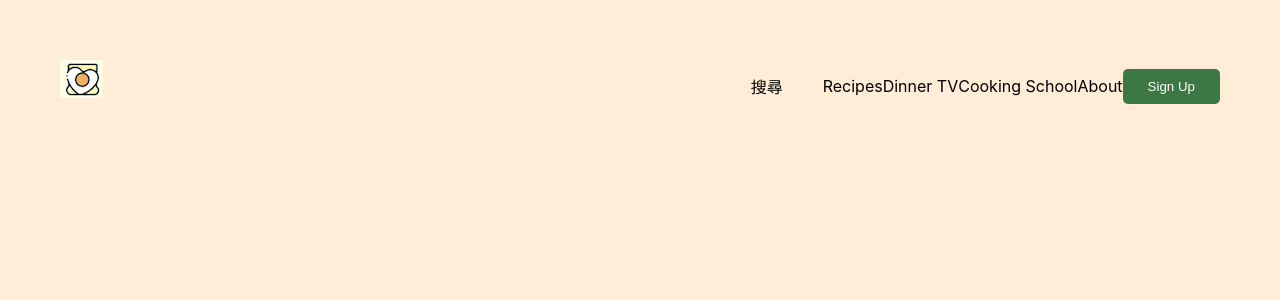
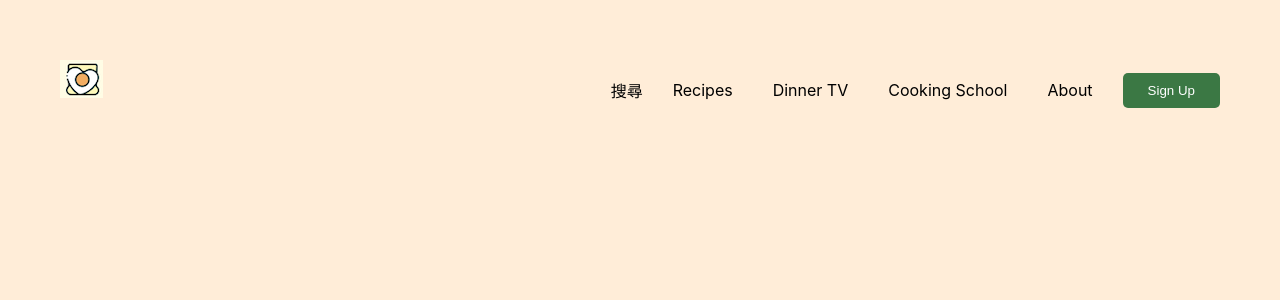
Before and after one commit to ShouShouRen/styled-components, a React (Create React App) app: page / in a window 1280 px wide. Shown: the top 300 px of the page. Built offline with nearby package versions, Linux system fonts and the light colour scheme.

Commit message:
20221226

```diff
--- a/src/container/App/App.css
+++ b/src/container/App/App.css
@@ -1,13 +1,28 @@
-.sign-in-btn{
+.sign-in-btn {
   color: white;
   border: none;
-  padding: 10px 25px 10px 25px;
+  padding: 10px 25px;
   background-color: #3b7844;
   border-radius: 5px;
   outline: none;
   cursor: pointer;
-  transition: all .4s;
+  transition: all 0.4s;
 }
-.sign-in-btn:hover{
-  background-color: rgb(59,120,68,.3);
+.sign-in-btn:hover {
+  background-color: rgb(59, 120, 68, 0.3);
 }
+.search {
+  cursor: pointer;
+}
+.navigation > ul {
+  display: flex;
+  list-style: none;
+  margin: 10px;
+}
+.navigation > ul > li {
+  padding: 10px 20px;
+  cursor: pointer;
+}
+.navigation > ul > li:hover {
+  color: rgba(0, 0, 0, 0.8);
+}
--- a/src/container/App/App.js
+++ b/src/container/App/App.js
@@ -22,12 +22,9 @@ function App() {
             justifyContent: 'space-between',
             alignItems: 'center'
           }}>
-            <div>搜尋</div>
-            <div>
-              <ul style={{
-                display: 'flex',
-                listStyle: 'none'
-              }}>
+            <div className='search'>搜尋</div>
+            <div className='navigation'>
+              <ul>
                 <li>Recipes</li>
                 <li>Dinner TV</li>
                 <li>Cooking School</li>
--- a/src/index.css
+++ b/src/index.css
@@ -1,3 +1,8 @@
+*{
+  padding: 0;
+  margin: 0;
+  box-sizing: border-box;
+}
 body {
   margin: 0;
   font-family: -apple-system, BlinkMacSystemFont, 'Segoe UI', 'Roboto', 'Oxygen',
```
